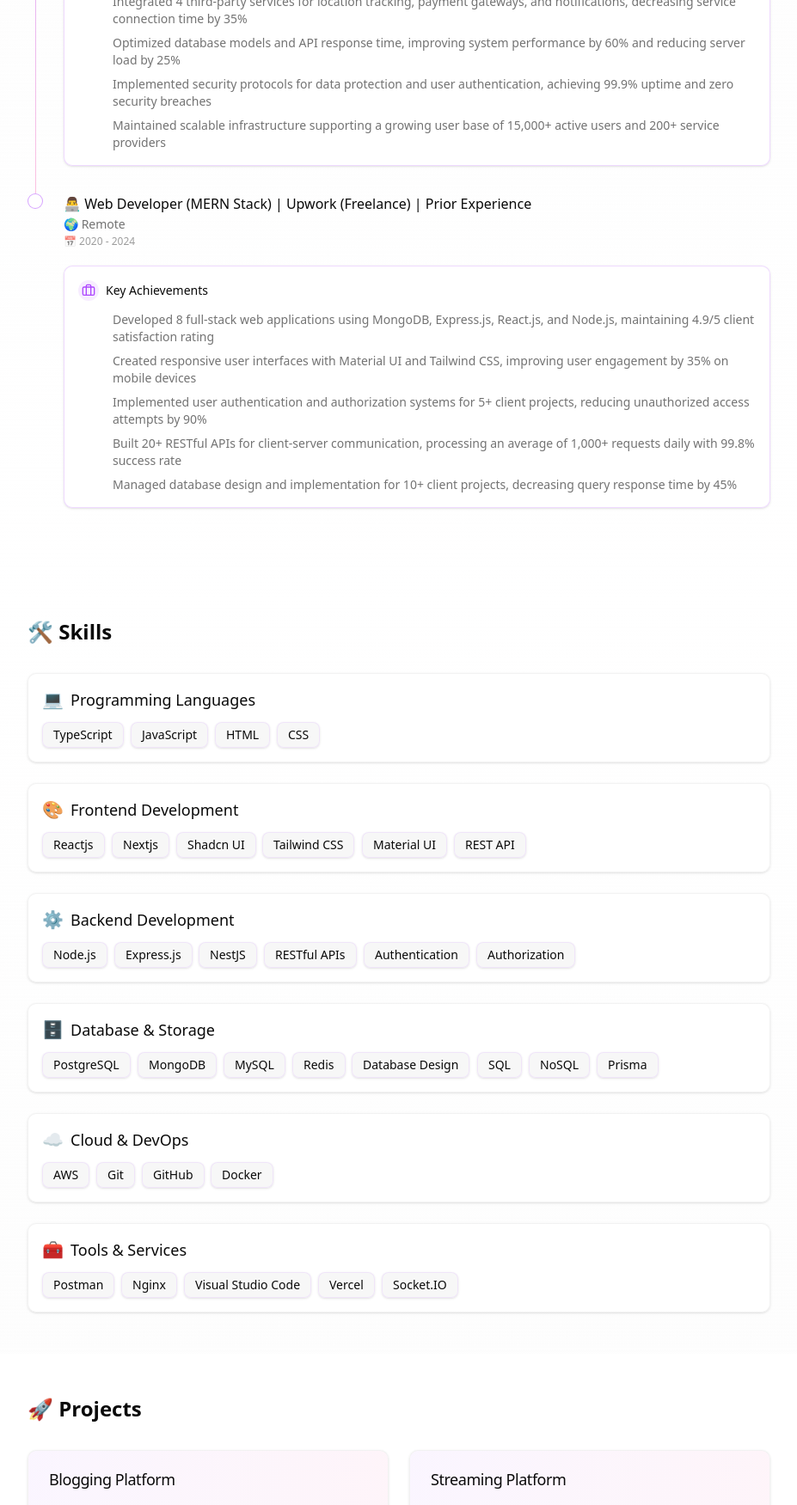
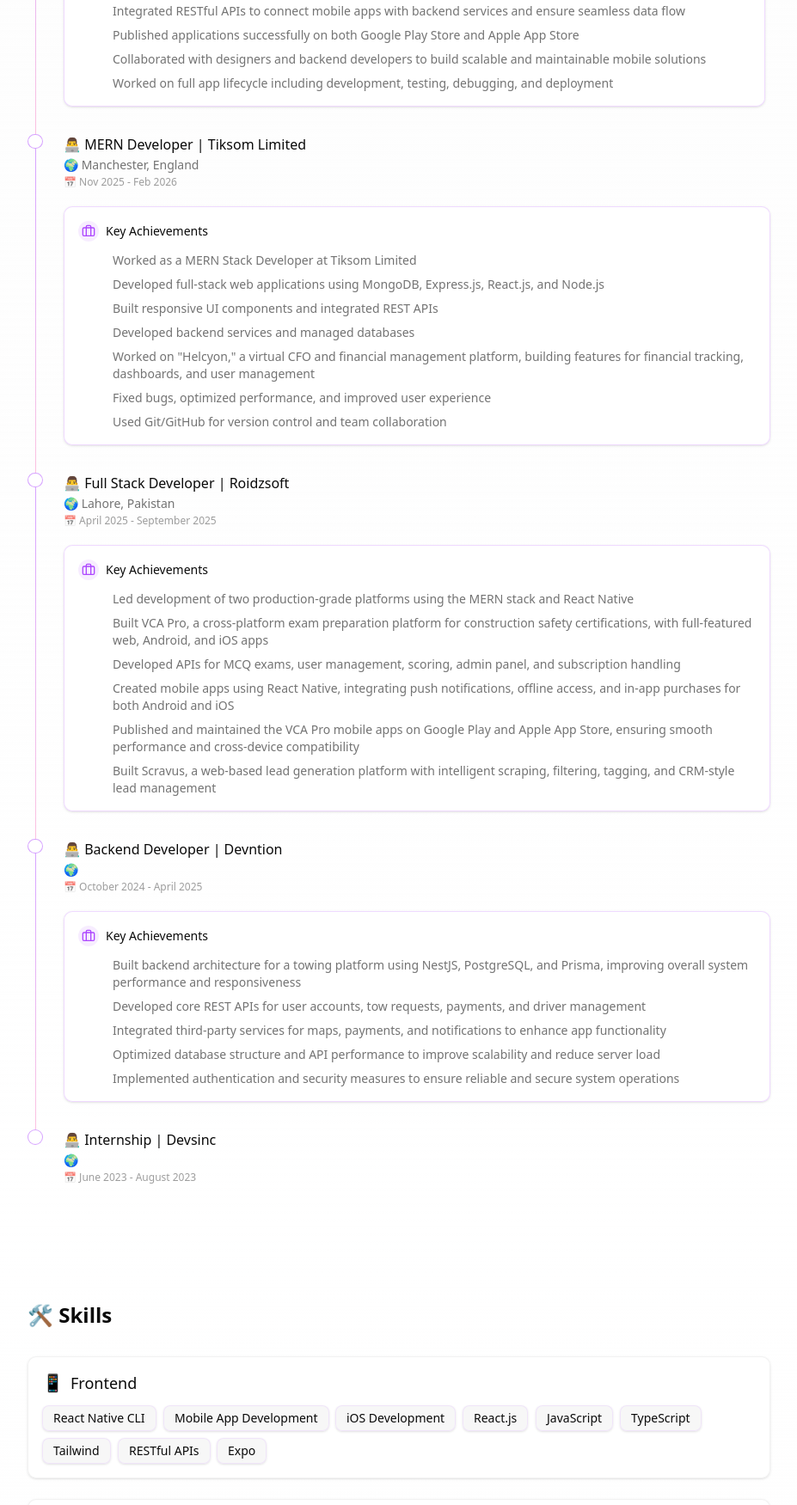
Before and after one commit to saadtahir995/Portfolio, an Astro site: page / in a window 1280 px wide. Shown: the part 1049-2800 px from the top of the page at 86% size, without its empty margins (176-1103 px from the left). Built offline with nearby package versions, Linux system fonts and the light colour scheme; Astro itself is replaced by a stand-in of ours.

Commit message:
updated portfolio with new data

```diff
--- a/src/components/ExperienceSection.tsx
+++ b/src/components/ExperienceSection.tsx
@@ -35,6 +35,7 @@
               isLast={index === workExperience.length - 1}
               index={index}
             >
+              {job.achievements.length > 0 && (
                 <motion.div
                   className="mt-3 p-4 bg-background/80 backdrop-blur-sm backdrop-filter rounded-lg border border-purple-500/20 dark:bg-card/10 dark:border-purple-500/10 shadow-sm"
                   initial={{ opacity: 0, y: 20 }}
@@ -63,6 +64,7 @@
                     ))}
                   </ul>
                 </motion.div>
+              )}
             </TimelineItem>
           ))}
         </div>
--- a/src/components/HeroSection.tsx
+++ b/src/components/HeroSection.tsx
@@ -132,7 +132,7 @@
           <div className="bg-gradient-to-r from-purple-500/10 to-pink-500/10 backdrop-blur-sm backdrop-filter p-4 rounded-lg border border-purple-500/20 dark:border-purple-500/10 shadow-sm">
             <p className="text-muted-foreground pl-4 py-2 mb-4 relative">
               <span className="absolute left-0 top-0 h-full w-1 bg-gradient-to-b from-purple-500 to-pink-500 rounded-full"></span>
-              🚀 Full Stack Developer with expertise in NextJS, Node.js, PostgreSQL, MongoDB, Express.js and React. Experienced in both backend and frontend development with strong focus on MERN stack. Skilled in creating efficient, scalable applications with robust API development and database management. Passionate about building high-performance systems and solving complex problems with elegant solutions.
+              📱 React Native Developer with expertise in React Native CLI and Expo for building high-performance cross-platform mobile applications for Android and iOS. Experienced in API integration and connecting mobile apps with robust backend systems. Also experienced in MERN stack development for building responsive and dynamic web applications using React, Node.js, Express.js, and MongoDB. Focused on delivering smooth, production-ready mobile and web experiences with clean, maintainable code.
             </p>
           </div>
         </MotionWrapper>
--- a/src/components/SkillsSection.tsx
+++ b/src/components/SkillsSection.tsx
@@ -67,10 +67,10 @@
           <motion.div variants={skillCategoryVariants}>
             <GlassCard className="p-4">
               <h3 className="text-lg font-medium mb-3 text-center md:text-left flex items-center">
-                <span className="mr-2 text-xl">💻</span> Programming Languages
+                <span className="mr-2 text-xl">📱</span> Frontend
               </h3>
               <div className="flex flex-wrap gap-2 justify-center md:justify-start">
-                {skills.programmingLanguages.map((skill, index) => (
+                {skills.frontend.map((skill, index) => (
                   <SkillTag key={skill} skill={skill} index={index} />
                 ))}
               </div>
@@ -80,10 +80,10 @@
           <motion.div variants={skillCategoryVariants}>
             <GlassCard className="p-4">
               <h3 className="text-lg font-medium mb-3 text-center md:text-left flex items-center">
-                <span className="mr-2 text-xl">🎨</span> Frontend Development
+                <span className="mr-2 text-xl">⚙️</span> Backend
               </h3>
               <div className="flex flex-wrap gap-2 justify-center md:justify-start">
-                {skills.frontendDevelopment.map((skill, index) => (
+                {skills.backend.map((skill, index) => (
                   <SkillTag key={skill} skill={skill} index={index} />
                 ))}
               </div>
@@ -93,10 +93,10 @@
           <motion.div variants={skillCategoryVariants}>
             <GlassCard className="p-4">
               <h3 className="text-lg font-medium mb-3 text-center md:text-left flex items-center">
-                <span className="mr-2 text-xl">⚙️</span> Backend Development
+                <span className="mr-2 text-xl">🗄️</span> Database
               </h3>
               <div className="flex flex-wrap gap-2 justify-center md:justify-start">
-                {skills.backendDevelopment.map((skill, index) => (
+                {skills.database.map((skill, index) => (
                   <SkillTag key={skill} skill={skill} index={index} />
                 ))}
               </div>
@@ -106,10 +106,10 @@
           <motion.div variants={skillCategoryVariants}>
             <GlassCard className="p-4">
               <h3 className="text-lg font-medium mb-3 text-center md:text-left flex items-center">
-                <span className="mr-2 text-xl">🗄️</span> Database & Storage
+                <span className="mr-2 text-xl">☁️</span> DevOps & Tools
               </h3>
               <div className="flex flex-wrap gap-2 justify-center md:justify-start">
-                {skills.databaseAndStorage.map((skill, index) => (
+                {skills.devOpsAndTools.map((skill, index) => (
                   <SkillTag key={skill} skill={skill} index={index} />
                 ))}
               </div>
@@ -119,23 +119,10 @@
           <motion.div variants={skillCategoryVariants}>
             <GlassCard className="p-4">
               <h3 className="text-lg font-medium mb-3 text-center md:text-left flex items-center">
-                <span className="mr-2 text-xl">☁️</span> Cloud & DevOps
+                <span className="mr-2 text-xl">💳</span> Payment Gateway
               </h3>
               <div className="flex flex-wrap gap-2 justify-center md:justify-start">
-                {skills.cloudAndDevOps.map((skill, index) => (
-                  <SkillTag key={skill} skill={skill} index={index} />
-                ))}
-              </div>
-            </GlassCard>
-          </motion.div>
-
-          <motion.div variants={skillCategoryVariants}>
-            <GlassCard className="p-4">
-              <h3 className="text-lg font-medium mb-3 text-center md:text-left flex items-center">
-                <span className="mr-2 text-xl">🧰</span> Tools & Services
-              </h3>
-              <div className="flex flex-wrap gap-2 justify-center md:justify-start">
-                {skills.toolsAndServices.map((skill, index) => (
+                {skills.paymentGatewayIntegration.map((skill, index) => (
                   <SkillTag key={skill} skill={skill} index={index} />
                 ))}
               </div>
--- a/src/lib/data.ts
+++ b/src/lib/data.ts
@@ -9,31 +9,70 @@
 
 export const workExperience = [
   {
-    company: "Demizon",
-    location: "Remote",
-    position: "Backend Developer",
-    period: "October 2024 - Present",
+    company: "Fauree",
+    location: "Dubai",
+    position: "React Native Dev (Android & iOS)",
+    period: "Dec 2025 - Present",
     achievements: [
-      "Developed backend architecture for \"Towing Guy\" application using NestJS, PostgreSQL, and Prisma, reducing development time by 40% compared to previous infrastructure",
-      "Built 12+ RESTful APIs for user registration, tow requests, payment processing, and driver management, supporting 5,000+ daily transactions",
-      "Integrated 4 third-party services for location tracking, payment gateways, and notifications, decreasing service connection time by 35%",
-      "Optimized database models and API response time, improving system performance by 60% and reducing server load by 25%",
-      "Implemented security protocols for data protection and user authentication, achieving 99.9% uptime and zero security breaches",
-      "Maintained scalable infrastructure supporting a growing user base of 15,000+ active users and 200+ service providers",
+      "Worked as a React Native Developer using React Native CLI and Expo for cross-platform mobile app development",
+      "Developed and deployed multiple mobile applications for both Android and iOS platforms",
+      "Designed and implemented responsive and user-friendly UI screens for smooth user experience",
+      "Integrated RESTful APIs to connect mobile apps with backend services and ensure seamless data flow",
+      "Published applications successfully on both Google Play Store and Apple App Store",
+      "Collaborated with designers and backend developers to build scalable and maintainable mobile solutions",
+      "Worked on full app lifecycle including development, testing, debugging, and deployment",
+    ],
+    website: "https://fauree.com/",
+  },
+  {
+    company: "Tiksom Limited",
+    location: "Manchester, England",
+    position: "MERN Developer",
+    period: "Nov 2025 - Feb 2026",
+    achievements: [
+      "Worked as a MERN Stack Developer at Tiksom Limited",
+      "Developed full-stack web applications using MongoDB, Express.js, React.js, and Node.js",
+      "Built responsive UI components and integrated REST APIs",
+      "Developed backend services and managed databases",
+      "Worked on \"Helcyon,\" a virtual CFO and financial management platform, building features for financial tracking, dashboards, and user management",
+      "Fixed bugs, optimized performance, and improved user experience",
+      "Used Git/GitHub for version control and team collaboration",
+    ],
+    website: "https://www.tiksom.co.uk/",
+  },
+  {
+    company: "Roidzsoft",
+    location: "Lahore, Pakistan",
+    position: "Full Stack Developer",
+    period: "April 2025 - September 2025",
+    achievements: [
+      "Led development of two production-grade platforms using the MERN stack and React Native",
+      "Built VCA Pro, a cross-platform exam preparation platform for construction safety certifications, with full-featured web, Android, and iOS apps",
+      "Developed APIs for MCQ exams, user management, scoring, admin panel, and subscription handling",
+      "Created mobile apps using React Native, integrating push notifications, offline access, and in-app purchases for both Android and iOS",
+      "Published and maintained the VCA Pro mobile apps on Google Play and Apple App Store, ensuring smooth performance and cross-device compatibility",
+      "Built Scravus, a web-based lead generation platform with intelligent scraping, filtering, tagging, and CRM-style lead management",
     ],
   },
   {
-    company: "Upwork (Freelance) | Prior Experience",
-    location: "Remote",
-    position: "Web Developer (MERN Stack)",
-    period: "2020 - 2024",
+    company: "Devntion",
+    location: "",
+    position: "Backend Developer",
+    period: "October 2024 - April 2025",
     achievements: [
-      "Developed 8 full-stack web applications using MongoDB, Express.js, React.js, and Node.js, maintaining 4.9/5 client satisfaction rating",
-      "Created responsive user interfaces with Material UI and Tailwind CSS, improving user engagement by 35% on mobile devices",
-      "Implemented user authentication and authorization systems for 5+ client projects, reducing unauthorized access attempts by 90%",
-      "Built 20+ RESTful APIs for client-server communication, processing an average of 1,000+ requests daily with 99.8% success rate",
-      "Managed database design and implementation for 10+ client projects, decreasing query response time by 45%",
+      "Built backend architecture for a towing platform using NestJS, PostgreSQL, and Prisma, improving overall system performance and responsiveness",
+      "Developed core REST APIs for user accounts, tow requests, payments, and driver management",
+      "Integrated third-party services for maps, payments, and notifications to enhance app functionality",
+      "Optimized database structure and API performance to improve scalability and reduce server load",
+      "Implemented authentication and security measures to ensure reliable and secure system operations",
     ],
+  },
+  {
+    company: "Devsinc",
+    location: "",
+    position: "Internship",
+    period: "June 2023 - August 2023",
+    achievements: [],
   },
 ];
 
@@ -44,7 +83,7 @@
     degree: "Bachelor's Computer Science",
     period: "March 2021 - March 2025",
     achievements: [
-      "3.54 GPA",
+      "3.54 CGPA",
       "Relevant coursework: Database Systems, Web Development, Software Engineering",
     ],
     website: "https://ucp.edu.pk/",
@@ -52,7 +91,7 @@
   {
     institution: "Forman Christian College",
     location: "Lahore, Pakistan",
-    degree: "Intermediate",
+    degree: "Intermediate (ICS)",
     period: "February 2018 - March 2020",
     achievements: [],
     website: "https://www.fccollege.edu.pk/",
@@ -60,94 +99,119 @@
 ];
 
 export const skills = {
-  programmingLanguages: [
+  frontend: [
+    "React Native CLI",
+    "Mobile App Development",
+    "iOS Development",
+    "React.js",
+    "JavaScript",
     "TypeScript",
-    "JavaScript",
-    "HTML",
-    "CSS",
+    "Tailwind",
+    "RESTful APIs",
+    "Expo",
   ],
-  frontendDevelopment: [
-    "Reactjs",
-    "Nextjs",
-    "Shadcn UI",
-    "Tailwind CSS",
-    "Material UI",
-    "REST API"
-  ],
-  backendDevelopment: [
+  backend: [
+    "NestJS",
     "Node.js",
     "Express.js",
-    "NestJS",
+    "MERN",
     "RESTful APIs",
     "Authentication",
-    "Authorization"
+    "Authorization",
+    "Database Design",
+    "NoSQL",
+    "JWT",
   ],
-  databaseAndStorage: [
+  database: [
+    "Prisma ORM",
+    "MySQL",
     "PostgreSQL",
     "MongoDB",
-    "MySQL",
-    "Redis",
-    "Database Design",
-    "SQL",
-    "NoSQL",
-    "Prisma"
+    "Firebase",
   ],
-  cloudAndDevOps: [
-    "AWS",
+  devOpsAndTools: [
+    "Postman",
+    "Docker",
+    "Nginx",
     "Git",
     "GitHub",
-    "Docker"
-  ],
-  toolsAndServices: [
-    "Postman",
-    "Nginx",
     "Visual Studio Code",
     "Vercel",
-    "Socket.IO"
+    "MongoDB Atlas",
+    "Expo Go",
+    "Figma",
+  ],
+  paymentGatewayIntegration: [
+    "Stripe",
+    "Stripe Webhooks",
+    "Stripe API",
+    "Checkout Sessions",
+    "Subscription Billing",
+    "One-time Payments",
   ],
 };
 
 export const projects = [
   {
-    title: "Blogging Platform",
-    github: "https://blog-app-frontend-sandy.vercel.app/",
+    title: "Helcyon",
+    period: "Nov 2025 - Feb 2026",
     description: [
-      "Developed full-stack blog application using MERN stack",
-      "Implemented user authentication for secure content management",
-      "Created features for post creation, editing, and deletion",
-      "Designed responsive UI for optimal user experience",
+      "An AI-powered virtual CFO platform that helps users manage, analyze, and optimize their financial data in real time",
+      "Provides smart financial insights, budgeting tools, and performance dashboards to support better business decision-making",
+      "Designed as a scalable web application with a clean UI and integrated data processing for seamless financial tracking and reporting",
     ],
+    link: "Website",
+    linkUrl: "https://stage-app.helcyon.ai/",
   },
   {
-    title: "Streaming Platform",
-    github: "https://anime-website-mu-eight.vercel.app/",
+    title: "Akuafoɔ Anidasoɔ",
+    period: "Dec 2025 - April 2026",
     description: [
-      "Built video streaming service using TypeScript, React, and RESTful APIs",
-      "Implemented features for watching seasons and episodes",
-      "Created responsive design for multiple device compatibility",
+      "A national digital agriculture platform that connects farmers to essential services in one mobile app",
+      "Provides access to finance, quality farming inputs, and trusted buyers to support agricultural growth",
+      "Integrates government services, making it easier for farmers to manage everything in one place",
     ],
+    link: "App Store",
+    linkUrl: "https://apps.apple.com/us/app/akuafo%C9%94-anidaso%C9%94/id6759099047",
   },
   {
-    title: "Real-Time Chat App",
-    github: "https://chat-chi-ashen-44.vercel.app/",
+    title: "Akuafoɔ Anidasoɔ - IP",
+    period: "Dec 2025 - April 2026",
     description: [
-      "Developed chat application using React, Node.js, and Socket.IO",
-      "Implemented public and private room messaging functionality",
-      "Integrated Google's Generative AI (Gemini) for AI-powered chat capabilities",
+      "Ghana's official digital platform enabling agro-input businesses, dealers, cooperatives, and financial institutions to serve registered farmers",
+      "Supports structured credit delivery, allowing faster and smarter financing for agricultural inputs with government backing",
+      "Developed under an MoU between the Ministry of Food and Agriculture (MoFA) as part of the national agricultural ecosystem",
     ],
+    link: "Play Store",
+    linkUrl: "https://play.google.com/store/apps/details?id=com.inputprovider&pcampaignid=web_share",
+  },
+  {
+    title: "Pamo Zambia",
+    period: "March 2026 - May 2026",
+    description: [
+      "A digital financing platform designed to support SMEs in Zambia with fast and accessible supply chain financing",
+      "Streamlines the financing process from onboarding to funding, making it easier for businesses to access capital",
+      "Helps SMEs unlock working capital by financing unpaid invoices and improving cash flow",
+    ],
+    link: "Play Store",
+    linkUrl: "https://play.google.com/store/apps/details?id=org.faureelink.sme.zambia&pcampaignid=web_share",
+  },
+  {
+    title: "VCA PRO: Exam & Practice App",
+    period: "April 2025 - September 2025",
+    description: [
+      "A cross-platform exam preparation platform for construction safety certifications, with full-featured web, Android, and iOS apps",
+      "Features MCQ exams, user management, scoring, admin panel, and subscription handling",
+      "Built with React Native, integrating push notifications, offline access, and in-app purchases for both Android and iOS",
+    ],
+    link: "App Store",
+    linkUrl: "https://apps.apple.com/us/app/vca-pro-exam-practice/id6746806308",
   },
 ];
 
 export const awards = [
   {
-    name: "AWS Certified Developer - Associate",
-    issuer: "Amazon Web Services",
-    date: "January 2024",
-    type: "Professional",
-    position: "Certified",
-  },
-  {
-    name: "Node.js Services Developer (JSNSD)",
+    name: "Node.js Services Developer (JSNAD)",
     issuer: "OpenJS Foundation",
     date: "May 2024",
     type: "Professional",
@@ -157,12 +221,7 @@
 
 export const certifications = [
   {
-    name: "AWS Certified Developer - Associate",
-    issuer: "Amazon Web Services",
-    date: "January 2024",
-  },
-  {
-    name: "Node.js Services Developer (JSNSD)",
+    name: "Node.js Services Developer (JSNAD)",
     issuer: "OpenJS Foundation",
     date: "May 2024",
   },
@@ -181,12 +240,8 @@
 
 export const interests = [
   {
-    name: "Chess",
-    description: "Strategic thinking, analytical skills, problem-solving, decision-making, patience",
-  },
-  {
     name: "Hiking",
-    description: "Perseverance, goal setting, environmental awareness, physical endurance, exploration",
+    description: "Perseverance, goal-setting, environmental awareness, physical endurance, exploration",
   },
   {
     name: "Gaming",
```
Also changed, not shown: src/components/ProjectsSection.tsx (+16 -5 lines), public/profile.jpg. Lines whose indentation alone changed are shown as unchanged.
